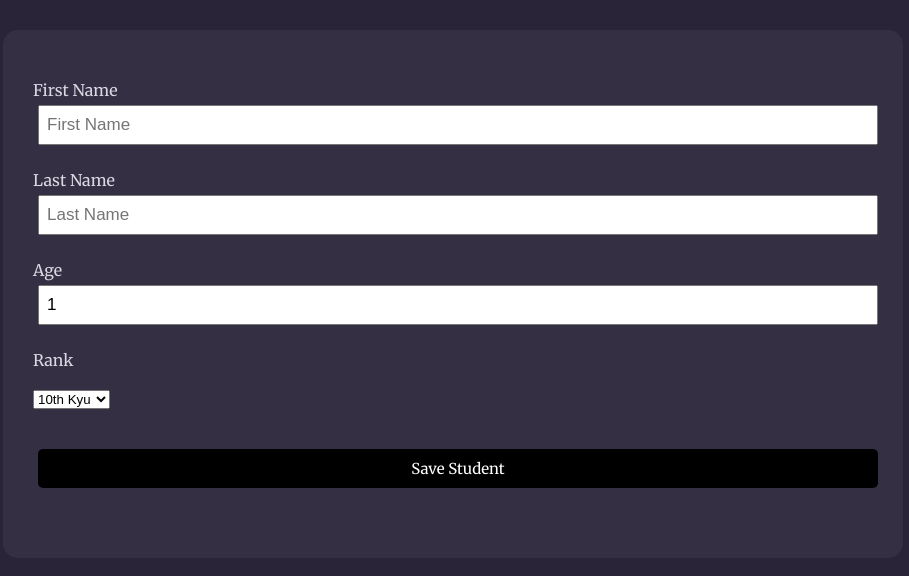
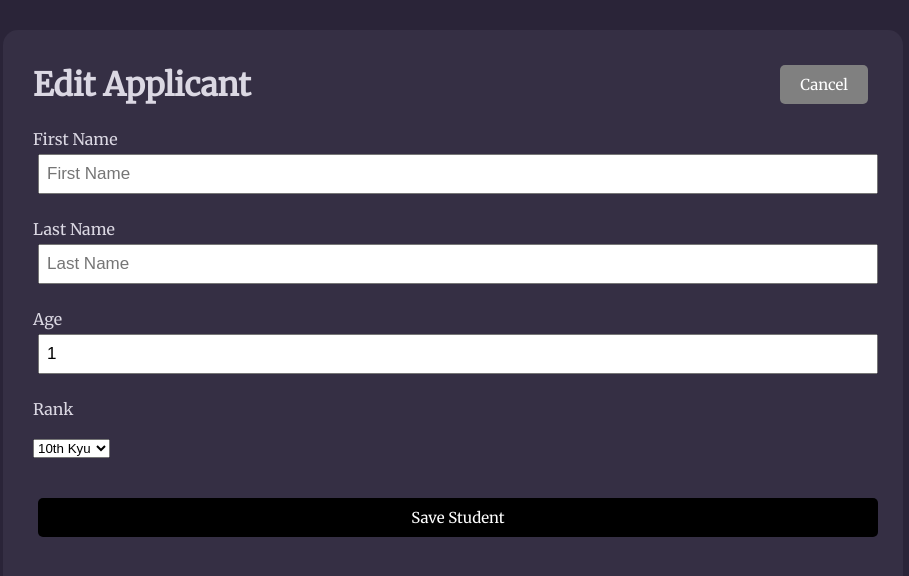
Before and after one commit to Shinkyu-Shotokan/Tournament-organizer, a React (Create React App) app: page /editApplicant/1 in a window 1280 px wide. Shown: the top 576 px of the page, without its empty margins (187-1096 px from the left). Built offline with nearby package versions, Linux system fonts and the light colour scheme; no server answers.

Commit message:
Created new header components with dynamic title and buttons

```diff
--- a/src/components/App.js
+++ b/src/components/App.js
@@ -2,6 +2,7 @@ import React from 'react';
 import { Route, Routes, BrowserRouter } from 'react-router-dom';
 import HomePage from './HomePage';
 import EditApplicant from './EditApplicant';
+import AddStudent from './AddStudent';
 import download from 'downloadjs';
 
 
@@ -13,7 +14,7 @@ const App = () => {
         <Routes>
           <Route path="/" element={<HomePage />} />
           <Route path="/editApplicant/:id" element={<EditApplicant />} />
-          <Route path="/addApplicant" element={<HomePage />} />
+          <Route path="/addApplicant" element={<AddStudent />} />
         </Routes>
       </BrowserRouter>
     </div>
--- a/src/components/EditApplicant.js
+++ b/src/components/EditApplicant.js
@@ -1,5 +1,6 @@
 import { useState, useEffect } from 'react';
 import { useParams, useNavigate } from 'react-router';
+import Header from './NewHeader';
 
 function EditApplicant() {
   const [firstName, setFirstName] = useState('');
@@ -54,7 +55,18 @@ function EditApplicant() {
     navigate('/');
   }
 
+  const cancel = () => {
+    navigate('/');
+  }
+
+  const buttonData = [{
+    title: 'Cancel',
+    onClick: cancel
+  }]
+
   return (
+    <div>
+      <Header title='Edit Applicant' buttonData={buttonData} />
       <form className='add-form' onSubmit={onSubmit}>
         <div className='form-control'>
           <label>First Name</label>
@@ -95,6 +107,7 @@ function EditApplicant() {
         </div>
         <input type='submit' value='Save Student' className='btn btn-block' />
       </form>
+    </div>
   )
 }
 
--- /dev/null
+++ b/src/components/NewHeader.js
@@ -0,0 +1,27 @@
+import React from "react";
+import PropTypes from 'prop-types'
+
+const Header = ({ title, buttonData }) => {
+  const buttons = [];
+  for (let data of buttonData) {
+    buttons.push(<button onClick={data.onClick} style={{ backgroundColor: 'gray' }} className='btn'>
+      {data.title}
+    </button>);
+  }
+
+  return (
+    <header className='header'>
+      <h1>{title}</h1>
+      <div>
+        {buttons}
+      </div>
+    </header>
+  )
+}
+
+Header.propTypes = {
+  title: PropTypes.string,
+  buttonData: PropTypes.array,
+}
+
+export default Header
```
Lines whose indentation alone changed are shown as unchanged.
